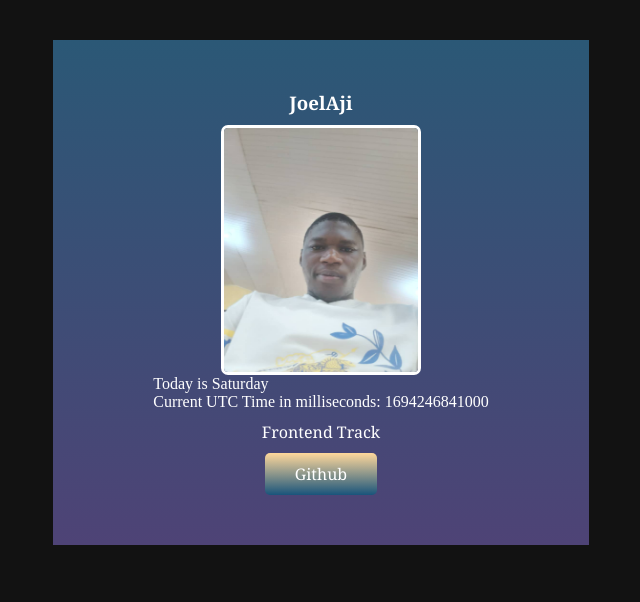
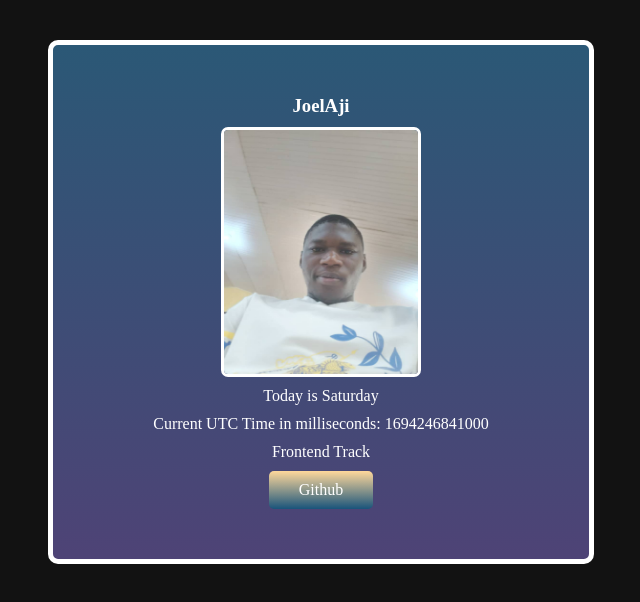
Before and after one commit to Joel0007tech/hng-stage-one-task, a plain HTML site: page index.html in a window 1280 px wide. Shown: the whole page, without its empty margins (319-959 px from the left). Drawn offline with Linux system fonts and the light colour scheme.

Commit message:
update to hng-stage-one task

```diff
--- a/index.css
+++ b/index.css
@@ -11,11 +11,13 @@
     width: fit-content;
     margin: auto;
     margin-top: 40px;
+    border: 5px solid white;
+    border-radius: 10px;
 }
 [data-testid="slackUserName"]{
     color:white;
     text-align: center;
-    font-family: Georgia, 'Times New Roman', Times, serif;
+    font-family: 'Times New Roman', Times, serif;
 }
 .img{
    display:flex;
@@ -31,7 +33,7 @@
 [data-testid="myTrack"]{
     color:white;
     text-align: center;
-    font-family: Georgia, 'Times New Roman', Times, serif;
+    font-family: 'Times New Roman', Times, serif;
     padding-top: 10px;
 }
 .link{
@@ -42,7 +44,7 @@
 [data-testid="githubURL"]{
     color:white;
     text-align: center;
-    font-family: Georgia, 'Times New Roman', Times, serif;
+    font-family: 'Times New Roman', Times, serif;
     text-decoration: none;
     background-image: linear-gradient(#ffd89b, #19547b);
     width: fit-content;
@@ -53,3 +55,13 @@
     background-image: linear-gradient(#19547b, #ffd89b);
     color: black;
 }
+#currentUTCTime{
+    text-align: center;
+    font-family: 'Times New Roman', Times, serif;
+    padding-top: 10px;
+}
+#currentDayOfTheWeek{
+    text-align: center;
+    font-family: 'Times New Roman', Times, serif;
+    padding-top: 10px;
+}
```
